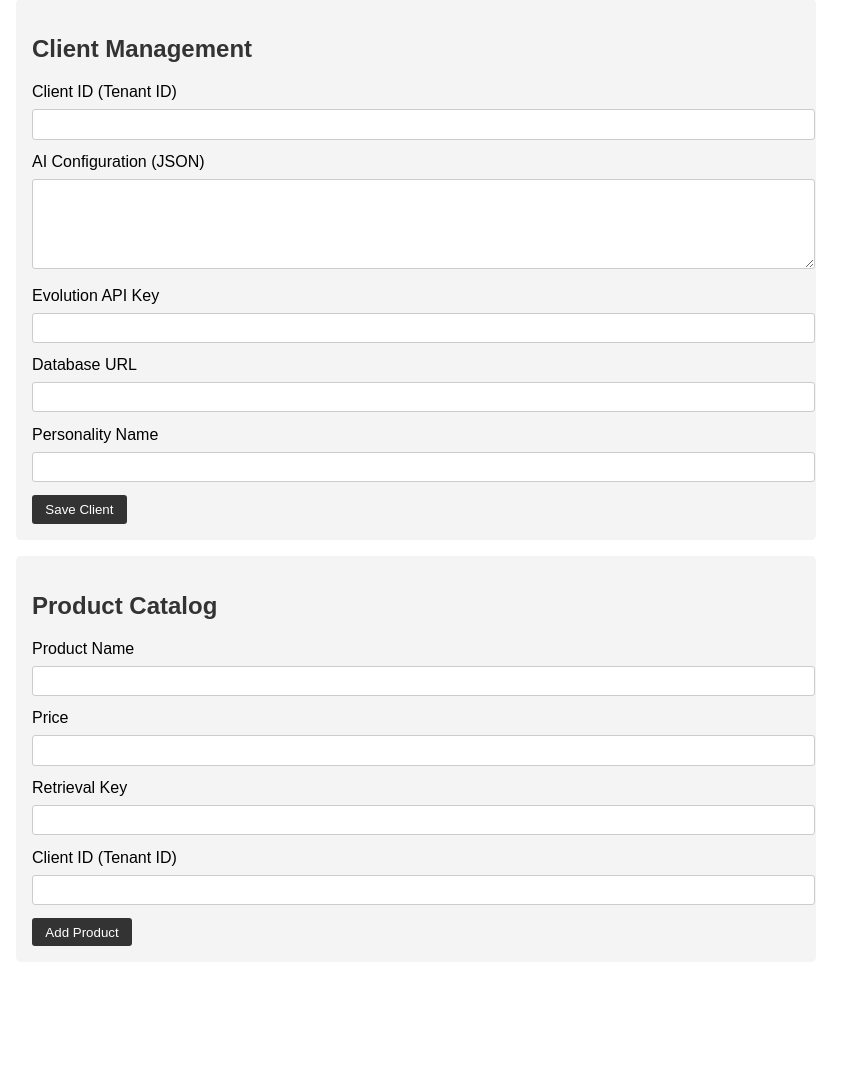
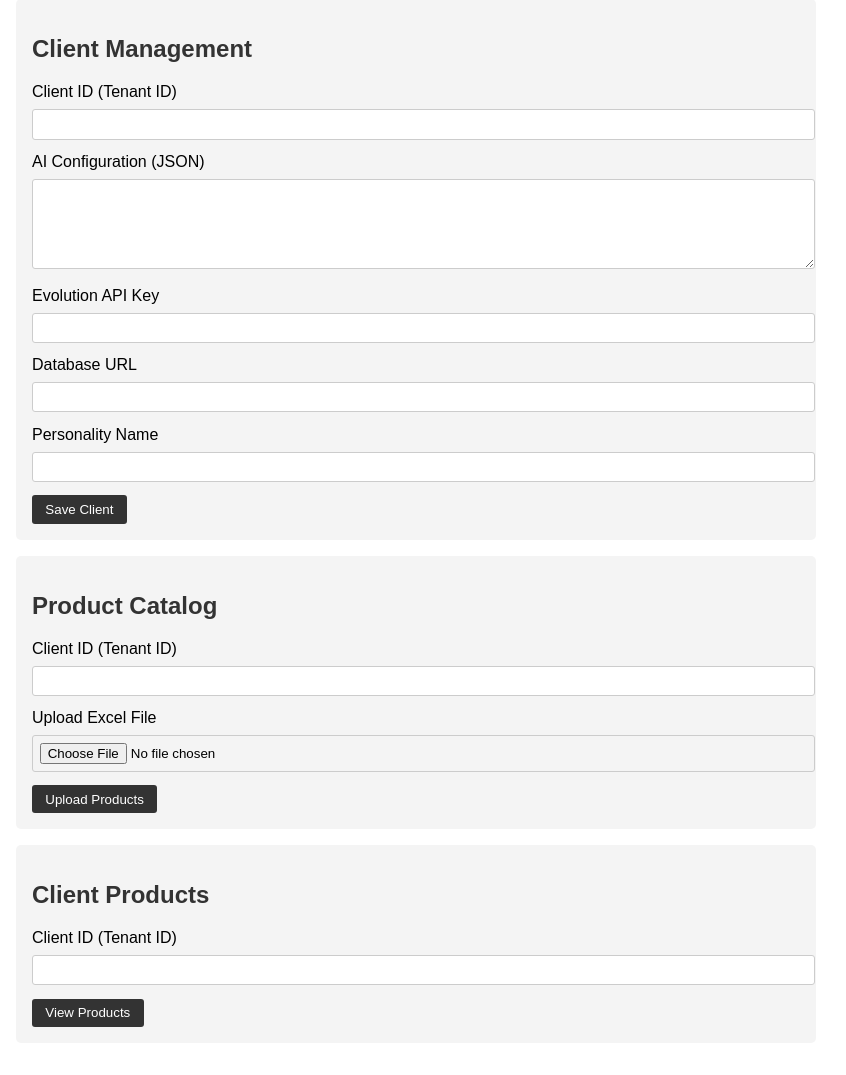
Before and after one commit to yanmayck/ia_n8n, a FastAPI app: page / in a window 1280 px wide. Shown: the part 91-1166 px from the top of the page, without its empty margins (224-1070 px from the left). Before the commit the page ends 1037 px from the top, so only its background shows below. Run offline with FastAPI, Linux system fonts and the light colour scheme; parts of the project's set-up code (start-up, migrations or seed data) failed here and were passed over.

Commit message:
feat: Add Excel upload functionality
This commit adds the ability to upload an Excel file of products to the
visual configuration interface. The products are then processed and saved
to the database for the specified client.

The following changes were made:

- The visual interface was updated to include a file upload form.
- A new API endpoint (`/upload-products`) was created to handle the
  file upload.
- The `pandas` and `openpyxl` libraries were added to the project to
  handle the Excel file processing.
- A new function was created in `services.py` to process the uploaded
  Excel file and save the products to the database.

```diff
--- a/main.py
+++ b/main.py
@@ -1,5 +1,5 @@
 
-from fastapi import FastAPI, Depends, HTTPException, status, Request
+from fastapi import FastAPI, Depends, HTTPException, status, Request, UploadFile
 from fastapi.templating import Jinja2Templates
 from sqlalchemy.orm import Session
 from typing import List
@@ -134,3 +134,15 @@ def get_file(retrieval_key: str, db: Session = Depends(get_db)):
 
     # Simulação da resposta
     return {"message": f"Arquivo para a chave '{retrieval_key}' seria entregue aqui.", "product_name": product.name}
+
+@app.post("/upload-products", tags=["Products"])
+async def upload_products(tenant_id: str, file: UploadFile, db: Session = Depends(get_db)):
+    try:
+        products = await services.process_product_sheet(tenant_id, file, db)
+        return {"message": f"{len(products)} products uploaded successfully."}
+    except Exception as e:
+        raise HTTPException(status_code=status.HTTP_400_BAD_REQUEST, detail=str(e))
+
+@app.get("/products/{tenant_id}", response_model=List[schemas.Product], tags=["Products"])
+def get_products(tenant_id: str, db: Session = Depends(get_db)):
+    return crud.get_products_by_tenant_id(db, tenant_id=tenant_id)
--- a/requirements.txt
+++ b/requirements.txt
@@ -10,6 +10,8 @@ langchain-google-genai
 agno
 crewai
 jinja2
+pandas
+openpyxl
 
 # Descomente a linha abaixo se você for usar o Supabase (PostgreSQL)
 # psycopg2-binary
--- a/templates/index.html
+++ b/templates/index.html
@@ -71,22 +71,70 @@
 
         <div class="form-section">
             <h2>Product Catalog</h2>
-            <form>
-                <label for="product_name">Product Name</label>
-                <input type="text" id="product_name" name="product_name" required>
-
-                <label for="product_price">Price</label>
-                <input type="text" id="product_price" name="product_price" required>
-
-                <label for="retrieval_key">Retrieval Key</label>
-                <input type="text" id="retrieval_key" name="retrieval_key" required>
-
-                <label for="product_tenant_id">Client ID (Tenant ID)</label>
-                <input type="text" id="product_tenant_id" name="product_tenant_id" required>
-
-                <button type="submit">Add Product</button>
+            <form id="upload-form" enctype="multipart/form-data">
+                <label for="tenant_id_upload">Client ID (Tenant ID)</label>
+                <input type="text" id="tenant_id_upload" name="tenant_id" required>
+                <label for="file">Upload Excel File</label>
+                <input type="file" id="file" name="file" accept=".xlsx, .xls" required>
+                <button type="submit">Upload Products</button>
             </form>
         </div>
+
+        <div class="form-section">
+            <h2>Client Products</h2>
+            <form id="view-products-form">
+                <label for="tenant_id_view">Client ID (Tenant ID)</label>
+                <input type="text" id="tenant_id_view" name="tenant_id" required>
+                <button type="submit">View Products</button>
+            </form>
+            <div id="product-list"></div>
+        </div>
     </div>
+
+    <script>
+        document.getElementById('upload-form').addEventListener('submit', async (e) => {
+            e.preventDefault();
+            const formData = new FormData(e.target);
+            const response = await fetch('/upload-products', {
+                method: 'POST',
+                body: formData
+            });
+            const result = await response.json();
+            alert(result.message);
+        });
+
+        document.getElementById('view-products-form').addEventListener('submit', async (e) => {
+            e.preventDefault();
+            const tenantId = document.getElementById('tenant_id_view').value;
+            const response = await fetch(`/products/${tenantId}`);
+            const products = await response.json();
+            const productList = document.getElementById('product-list');
+            productList.innerHTML = '';
+            if (products.length > 0) {
+                const table = document.createElement('table');
+                table.innerHTML = `
+                    <thead>
+                        <tr>
+                            <th>Name</th>
+                            <th>Price</th>
+                            <th>Retrieval Key</th>
+                        </tr>
+                    </thead>
+                    <tbody>
+                        ${products.map(p => `
+                            <tr>
+                                <td>${p.name}</td>
+                                <td>${p.price}</td>
+                                <td>${p.retrieval_key}</td>
+                            </tr>
+                        `).join('')}
+                    </tbody>
+                `;
+                productList.appendChild(table);
+            } else {
+                productList.innerHTML = '<p>No products found for this client.</p>';
+            }
+        });
+    </script>
 </body>
 </html>
```
Also changed, not shown: services.py (+19 -0 lines).
